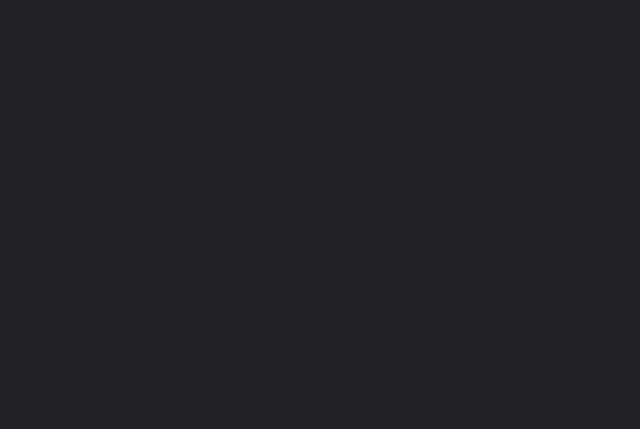
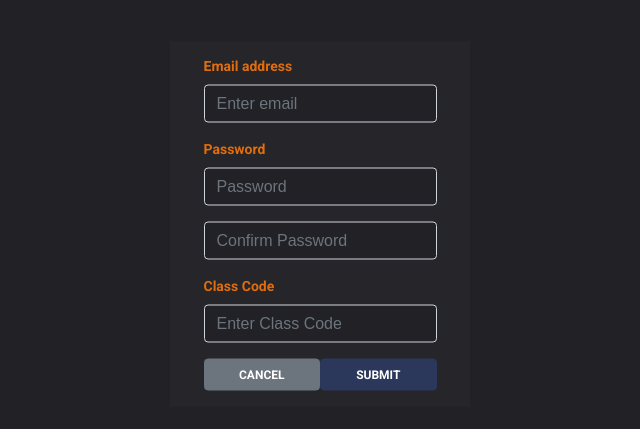
Before and after one commit to montoyaaa/desafio-final-growdev, a React (Create React App) app: page /register in a window 1280 px wide. Shown: the part 141-570 px from the top of the page, without its empty margins (320-960 px from the left). Built offline with nearby package versions, Linux system fonts and the light colour scheme.

Commit message:
create login and register page

```diff
--- a/public/index.html
+++ b/public/index.html
@@ -2,7 +2,7 @@
 <html lang="en">
     <head>
         <meta charset="utf-8" />
-        <link rel="icon" href="%PUBLIC_URL%/favicon.ico" />
+        <link rel="icon" href="%PUBLIC_URL%/favicon.png" />
         <meta name="viewport" content="width=device-width, initial-scale=1" />
         <meta name="theme-color" content="#000000" />
         <meta
--- a/src/App.css
+++ b/src/App.css
@@ -98,3 +98,45 @@ button {
     text-transform: uppercase;
     border-bottom: solid 1px #e16e0e;
 }
+
+#login-form {
+    color: #e16e0e;
+    transform: translateY(50%);
+    width: 300px;
+    height: 230px;
+    padding-top: 14px;
+    background-color: rgba(255, 255, 255, 0.021);
+    font-family: 'Roboto', sans-serif;
+}
+
+#login-form input {
+    background-color: #212126;
+}
+#login-form button,
+#login-form a {
+    font-family: 'Roboto', sans-serif;
+    font-size: 12px;
+    color: #fff;
+    text-transform: uppercase;
+}
+
+#register-form {
+    color: #e16e0e;
+    transform: translateY(50%);
+    width: 300px;
+    height: 365px;
+    padding-top: 14px;
+    background-color: rgba(255, 255, 255, 0.021);
+    font-family: 'Roboto', sans-serif;
+}
+
+#register-form input {
+    background-color: #212126;
+}
+#register-form button,
+#register-form a {
+    font-family: 'Roboto', sans-serif;
+    font-size: 12px;
+    color: #fff;
+    text-transform: uppercase;
+}
--- a/src/components/Home.js
+++ b/src/components/Home.js
@@ -17,7 +17,7 @@ export default function Home() {
             </div>
         </div>
         <footer id="home-footer" className="d-flex flex-row align-items-center justify-content-center">
-            <h2 className="p-3 m-0">Já São Mais de <span>X</span> Aulas Cadastradas!</h2>
+            <h2 className="p-3 m-0 mb-1">Já São Mais de <span>X</span> Aulas Cadastradas!</h2>
         </footer>
     </>
     );
--- /dev/null
+++ b/src/components/LoginUser.js
@@ -0,0 +1,22 @@
+import React from 'react';
+
+export default function LoginUser() {
+    return (
+        <div id="login-form" className="d-flex justify-content-center align-self-center">
+            <form className="d-flex flex-column">
+                <div className="form-group">
+                    <label for="exampleInputEmail1">Email address</label>
+                    <input type="email" className="form-control" id="exampleInputEmail1" aria-describedby="emailHelp" placeholder="Enter email" />
+                </div>
+                <div className="form-group">
+                    <label for="exampleInputPassword1">Password</label>
+                    <input type="password" className="form-control" id="exampleInputPassword1" placeholder="Password" />
+                </div>
+                <div className="d-flex flex-row row w-100 m-0">
+                    <a href="/register" type="submit" className="btn btn-secondary col">Criar Conta</a>
+                    <button type="submit" className="btn btn-primary btn-outline-primary col">Login</button>
+                </div>
+            </form>
+        </div>
+    );
+}
--- a/src/components/NavMenuLogin.js
+++ b/src/components/NavMenu.js
@@ -2,7 +2,7 @@ import React from 'react';
 
 import image from '../img/logo-dark.png'
 
-export default function NavMenuLogin() {
+export default function NavMenu() {
     return (
         <header className="navbar-container d-flex align-items-center justify-content-between">
                 <a href="/">
@@ -13,7 +13,7 @@ export default function NavMenuLogin() {
                 <a href="/" className="m-3 p-3">Aulas</a>
                 <a href="/" className="m-3 p-3">Alunos</a>
             </nav>
-                <a href="/" id="btn-login" className="m-3 btn btn-outline-primary">Login</a>
+                <a href="/login" className="m-3 btn btn-outline-primary">Login</a>
         </header>
     );
 }
--- /dev/null
+++ b/src/components/RegisterUser.js
@@ -0,0 +1,27 @@
+import React from 'react';
+
+export default function CreateUser() {
+    return (
+        <div id="register-form" className="d-flex justify-content-center align-self-center">
+            <form className="d-flex flex-column">
+                <div className="form-group">
+                    <label for="exampleInputEmail1">Email address</label>
+                    <input type="email" className="form-control" id="exampleInputEmail1" aria-describedby="emailHelp" placeholder="Enter email" />
+                </div>
+                <div className="form-group">
+                    <label for="exampleInputPassword1">Password</label>
+                    <input type="password" className="form-control" id="exampleInputPassword1" placeholder="Password" />
+                    <input type="password" className="form-control mt-3" id="exampleInputPassword1" placeholder="Confirm Password" />
+                </div>
+                <div className="form-group">
+                    <label for="exampleInput">Class Code</label>
+                    <input type="text" className="form-control" id="exampleInput" aria-describedby="emailHelp" placeholder="Enter Class Code" />
+                </div>
+                <div className="d-flex flex-row row w-100 m-0">
+                    <a href="/" type="submit" className="btn btn-secondary col">Cancel</a>
+                    <button type="submit" className="btn btn-primary btn-outline-primary col">Submit</button>
+                </div>
+            </form>
+        </div>
+    );
+}
--- /dev/null
+++ b/src/pages/Login/index.js
@@ -0,0 +1,15 @@
+import React from 'react';
+
+import LoginUser from '../../components/LoginUser';
+
+function Login() {
+    return (
+        <>
+            <div id="container-login" className="d-flex flex-column">
+                <LoginUser />
+            </div>
+        </>
+    );
+}
+
+export default Login;
--- a/src/pages/Main/index.js
+++ b/src/pages/Main/index.js
@@ -1,13 +1,13 @@
 import React from 'react';
 
-import NavMenuLogin from '../../components/NavMenuLogin';
+import NavMenu from '../../components/NavMenu';
 import Home from '../../components/Home';
 
 function Main() {
     return (
         <>
             <div className="d-flex flex-column">
-                <NavMenuLogin />
+                <NavMenu />
                 <Home />
             </div>
         </>
--- /dev/null
+++ b/src/pages/Register/index.js
@@ -0,0 +1,15 @@
+import React from 'react';
+
+import RegisterUser from '../../components/RegisterUser';
+
+function Register() {
+    return (
+        <>
+            <div id="container-login" className="d-flex flex-column">
+                <RegisterUser />
+            </div>
+        </>
+    );
+}
+
+export default Register;
--- a/src/routes.js
+++ b/src/routes.js
@@ -5,6 +5,8 @@ import './App.css';
 
 import Main from './pages/Main';
 import Repository from './pages/Repository';
+import Login from './pages/Login';
+import Register from './pages/Register';
 
 export default function Routes() {
     return (
@@ -12,6 +14,8 @@ export default function Routes() {
             <Switch>
                 <Route path="/" exact component={Main} />
                 <Route path="/repository" component={Repository} />
+                <Route path="/login" component={Login} />
+                <Route path="/register" component={Register} />
             </Switch>
         </BrowserRouter>
     );
```
Also changed, not shown: public/favicon.png (added), 1 other file (tests, documents, lock files or other folders).
